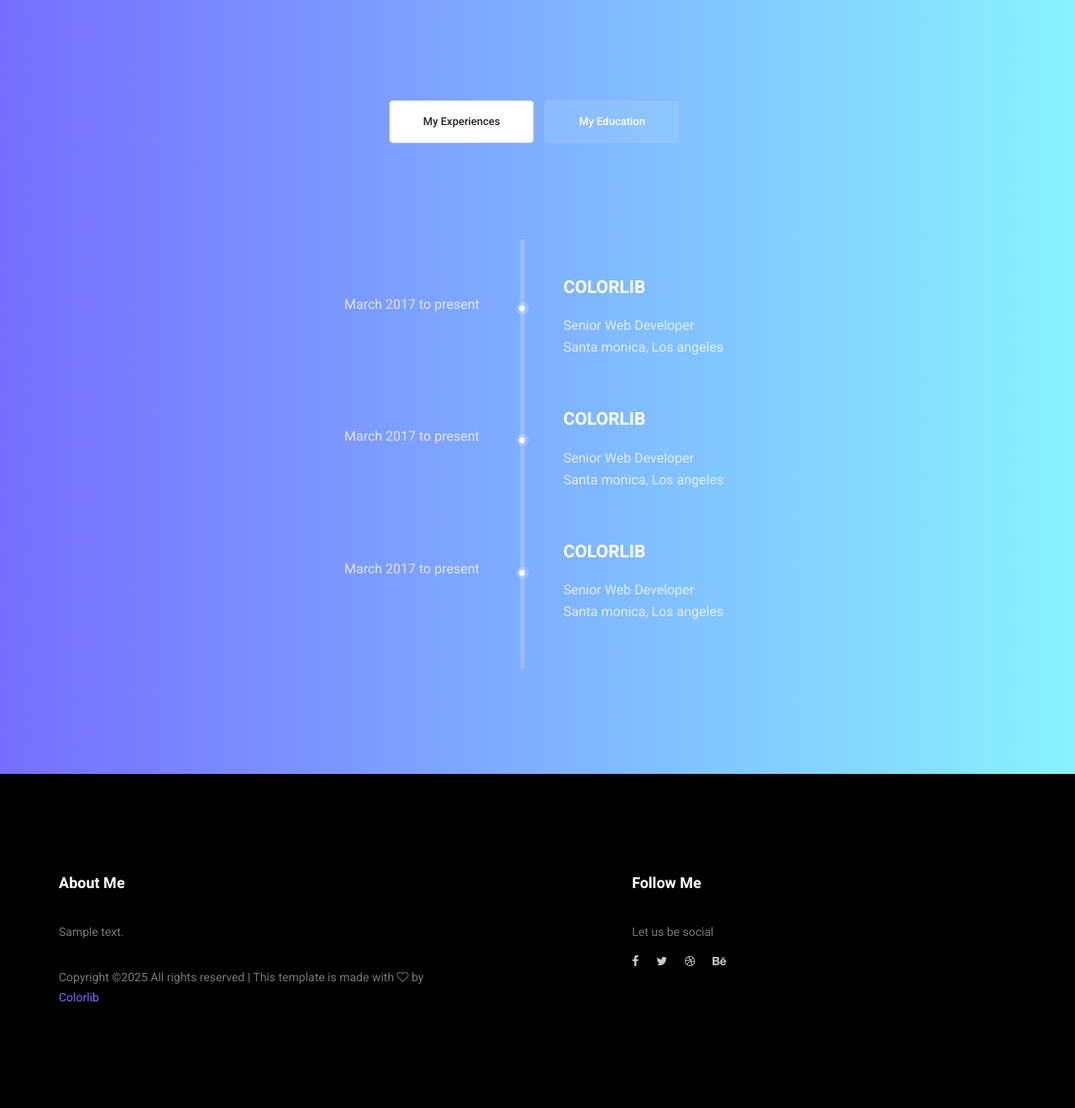
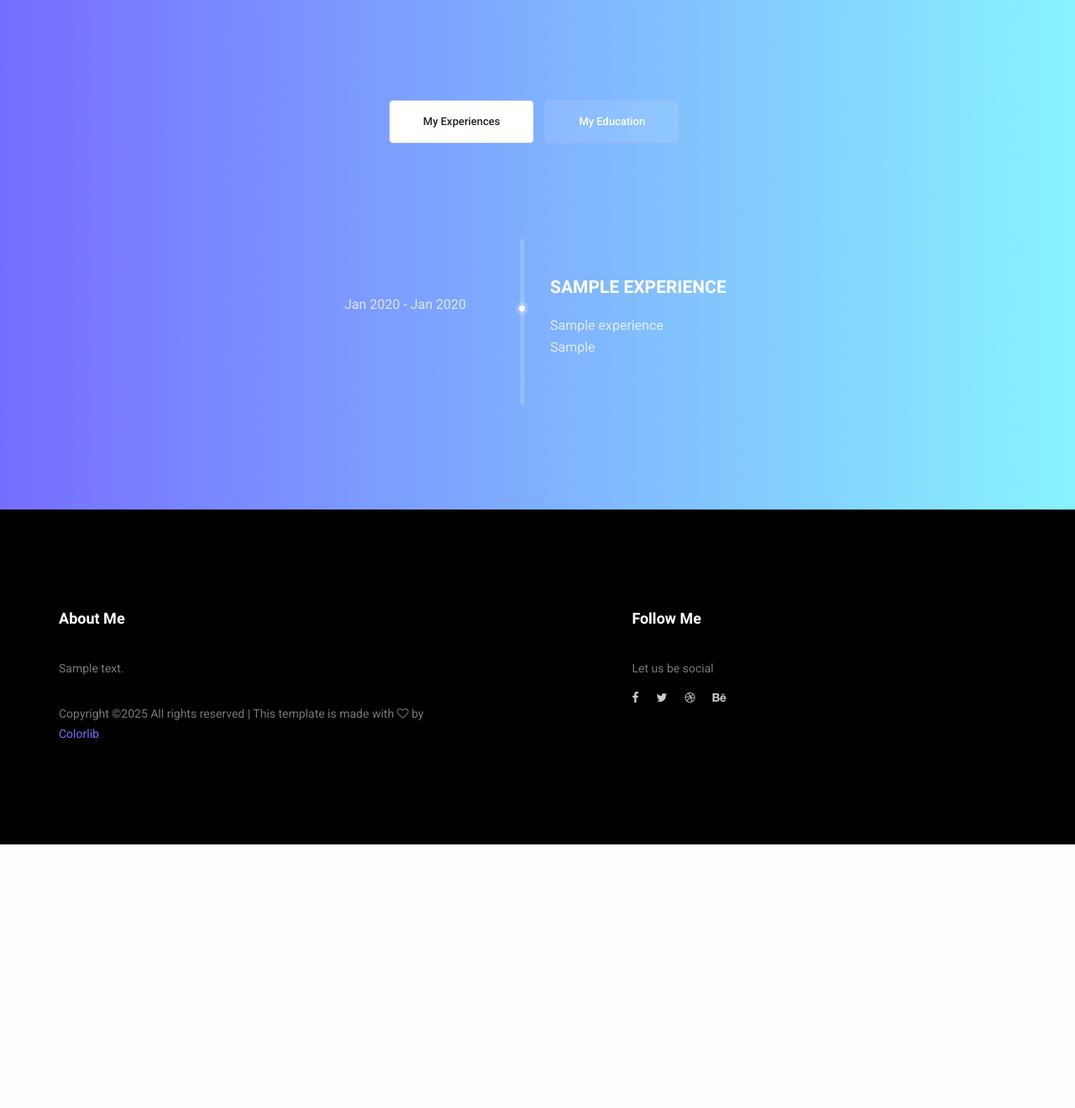
Before and after one commit to yegeto/resume-training, a Django app: template templates/index.html in a window 1280 px wide. Shown: the part 1328-2648 px from the top of the page at 84% size. After the commit the page ends 2334 px from the top, so only its background shows below. Run offline with Django 5.2, Linux system fonts and the light colour scheme; the template is opened without the code that fills it: most values are stand-ins (such as "Sample title", 1, 10 or a date in 2020); grey boxes marked "Sample" are stand-in pictures; some libraries are stand-ins or nearby versions.

Commit message:
refactor: apply experiences to frontend

```diff
--- a/core/views.py
+++ b/core/views.py
@@ -1,5 +1,5 @@
 from django.shortcuts import render
-from core.models import GeneralSetting, ImageSetting, Skill
+from core.models import GeneralSetting, ImageSetting, Skill, Experience
 
 
 # Create your views here.
@@ -22,6 +22,9 @@
     # Skills
     skills = Skill.objects.all().order_by('order')
 
+    #Experiences
+    experiences = Experience.objects.all().order_by('-start_date')
+
     context = {
         'site_title': site_title,
         'site_keywords': site_keywords,
@@ -35,5 +38,6 @@
         'home_banner_image': home_banner_image,
         'site_favicon': site_favicon,
         'skills': skills,
+        'experiences': experiences,
     }
     return render(request, 'index.html', context=context)
--- a/templates/index.html
+++ b/templates/index.html
@@ -100,42 +100,28 @@
                 <div class="tab-content" id="myTabContent">
                     <div class="tab-pane fade show active" id="home" role="tabpanel" aria-labelledby="home-tab">
                         <ul class="list">
+
+                            {% for experience in experiences %}
                                 <li>
                                     <span></span>
                                     <div class="media">
                                         <div class="d-flex">
-                                        <p>March 2017 to present</p>
+                                            <p>{{ experience.start_date|date:"M Y" }} -
+                                                {% if experience.end_date %}
+                                                    {{ experience.end_date|date:"M Y" }}
+                                                {% else %}
+                                                    Present
+                                                {% endif %}
+                                            </p>
                                         </div>
                                         <div class="media-body">
-                                        <h4>Colorlib</h4>
-                                        <p>Senior Web Developer <br/>Santa monica, Los angeles</p>
+                                            <h4>{{ experience.company_name }}</h4>
+                                            <p>{{ experience.job_title }} <br/>{{ experience.job_location }}</p>
                                         </div>
                                     </div>
                                 </li>
-                            <li>
-                                <span></span>
-                                <div class="media">
-                                    <div class="d-flex">
-                                        <p>March 2017 to present</p>
-                                    </div>
-                                    <div class="media-body">
-                                        <h4>Colorlib</h4>
-                                        <p>Senior Web Developer <br/>Santa monica, Los angeles</p>
-                                    </div>
-                                </div>
-                            </li>
-                            <li>
-                                <span></span>
-                                <div class="media">
-                                    <div class="d-flex">
-                                        <p>March 2017 to present</p>
-                                    </div>
-                                    <div class="media-body">
-                                        <h4>Colorlib</h4>
-                                        <p>Senior Web Developer <br/>Santa monica, Los angeles</p>
-                                    </div>
-                                </div>
-                            </li>
+                            {% endfor %}
+
                         </ul>
                     </div>
                     <div class="tab-pane fade" id="profile" role="tabpanel" aria-labelledby="profile-tab">
```
Lines whose indentation alone changed are shown as unchanged.
